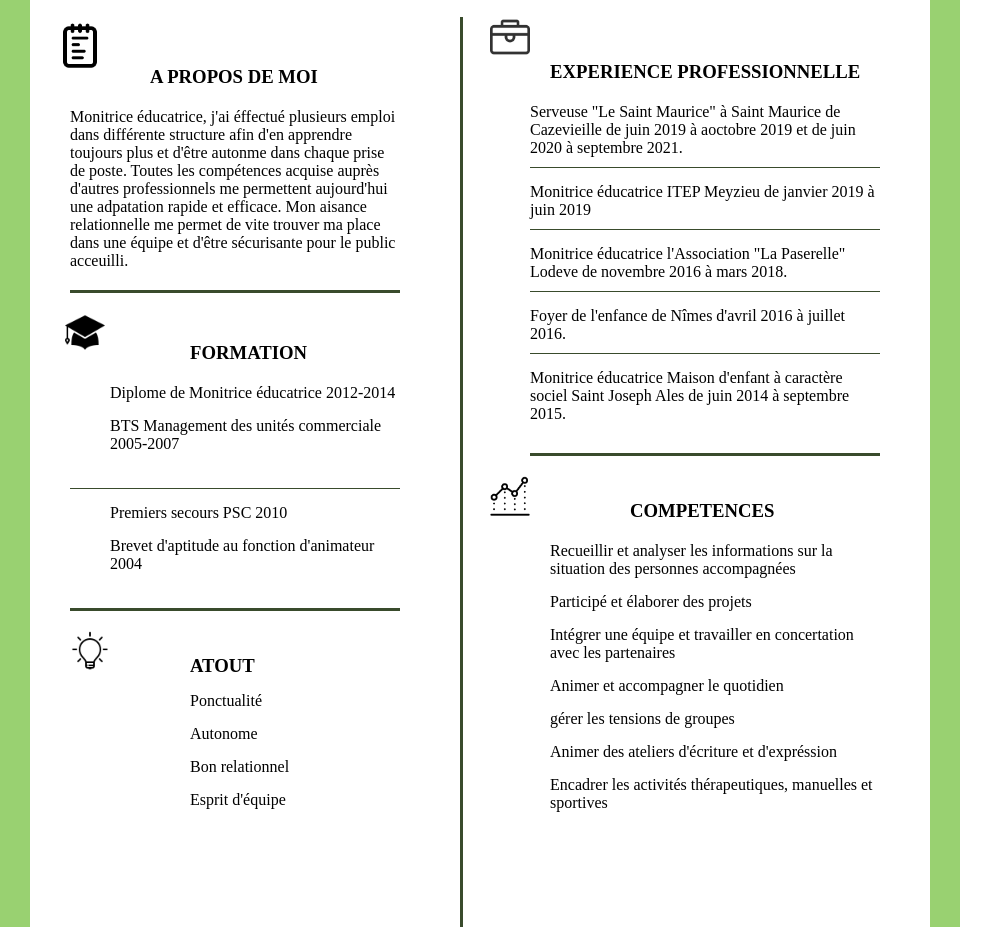
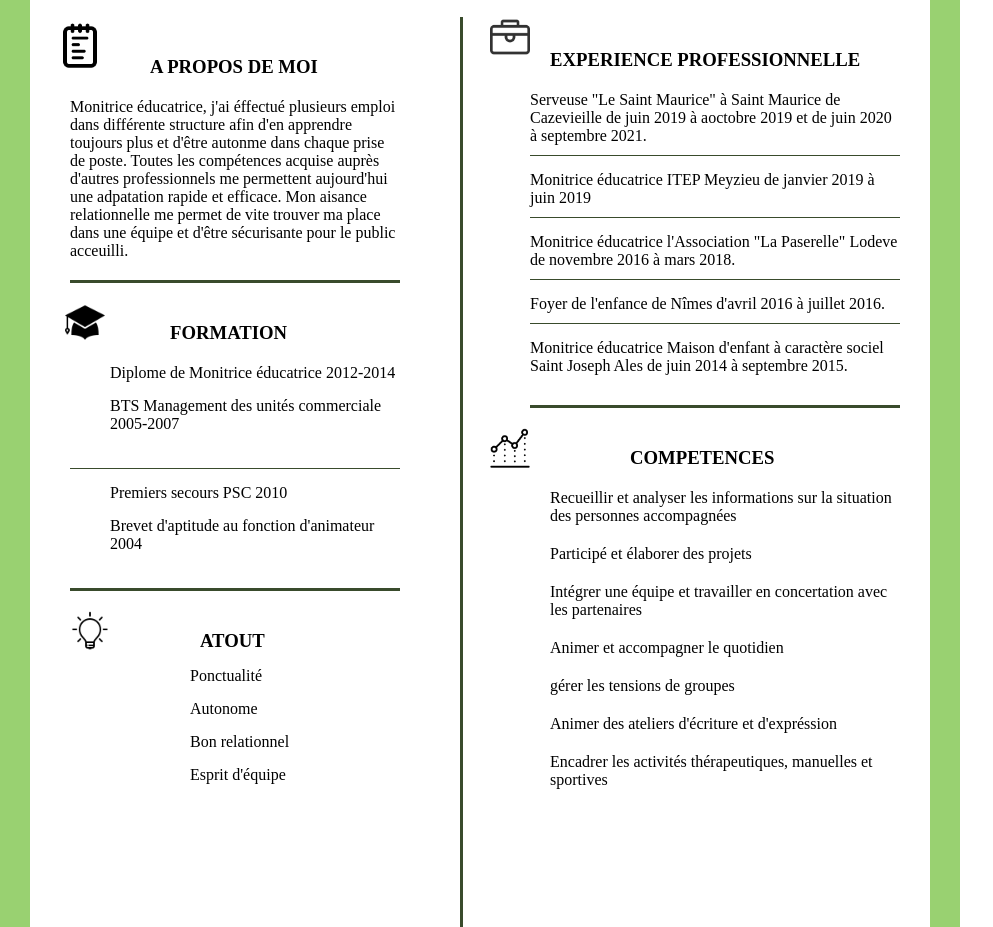
Before and after one commit to stephMerlu/cvSimplon, a plain HTML site: page index.html in a window 1280 px wide. Shown: the part 373-1300 px from the top of the page, without its empty margins (0-993 px from the left). Drawn offline with Linux system fonts and the light colour scheme; a script that the page names is missing; files whose address does not match are found by name.

Commit message:
Add files via upload

```diff
--- a/style.css
+++ b/style.css
@@ -67,13 +67,13 @@ span {
     position: relative;
     top: -910px;
     left: 500px;
-    width: 350px;
+    width: 370px;
     height: 850px;
 }
 
 .blocNote h3 {
     margin-left: 100px;
-    margin-top: -15px;
+    margin-top: -25px;
 }
 
 .blocNote p {
@@ -91,9 +91,9 @@ span {
 }
 
 .formation h3 {
-    margin-left: 120px;
+    margin-left: 100px;
     margin-bottom: 20px;
-    margin-top: -15px;
+    margin-top: -25px;
 }
 
 .formation li {
@@ -122,8 +122,8 @@ span {
 }
 
 .ampoule h3 {
-    margin-left: 140px;
-    margin-top: -20px;
+    margin-left: 150px;
+    margin-top: -25px;
 }
 
 .ampoule li {
@@ -140,6 +140,8 @@ span {
 
 .expérience h3 {
     margin-left: 20px;
+    margin-top: -12px;
+
 }
 
 .expérience p {
@@ -186,12 +188,12 @@ span {
 .compétence h3 {
     margin-left: 100px;
     margin-bottom: 20px;
-    margin-top: -20px;
+    margin-top: -25px;
 }
 
 .compétence li {
     list-style: none;
-    margin-top: 15px;
+    margin-top: 20px;
     margin-left: -20px;
 }
 
```
